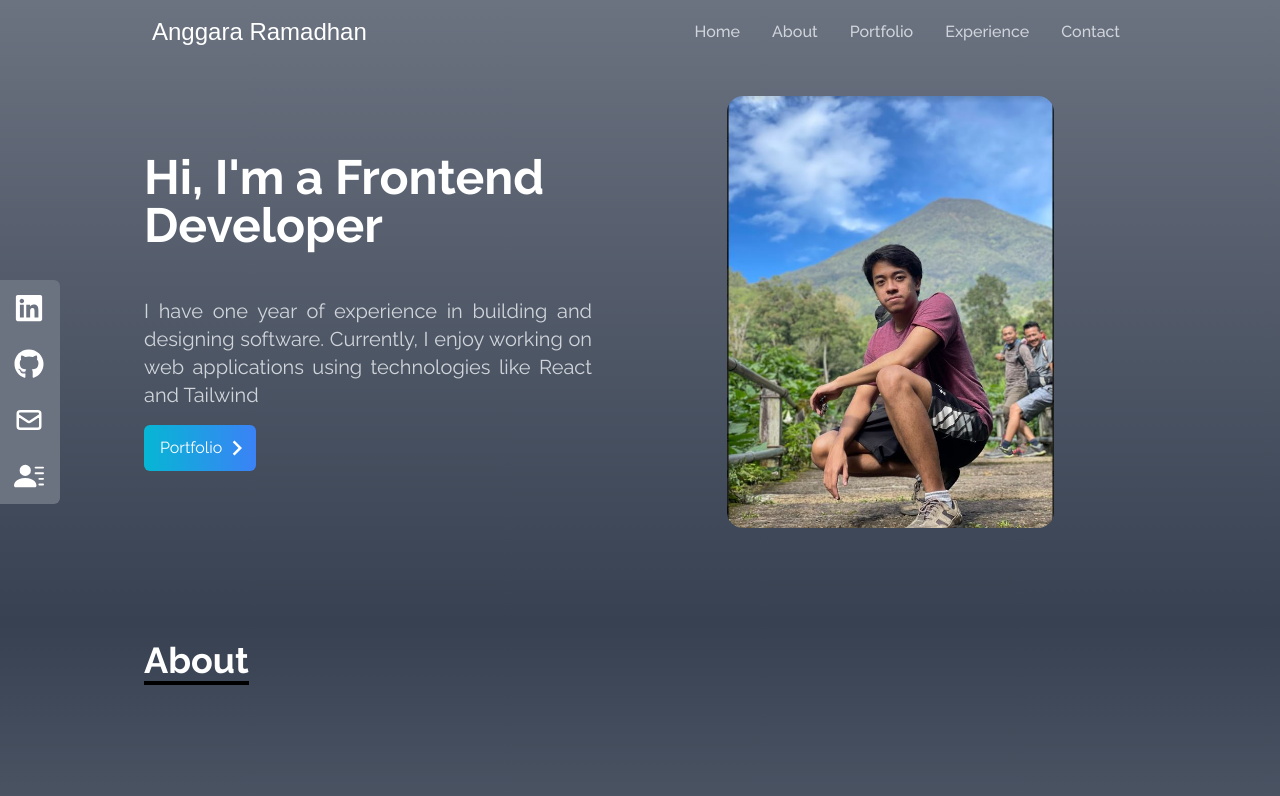
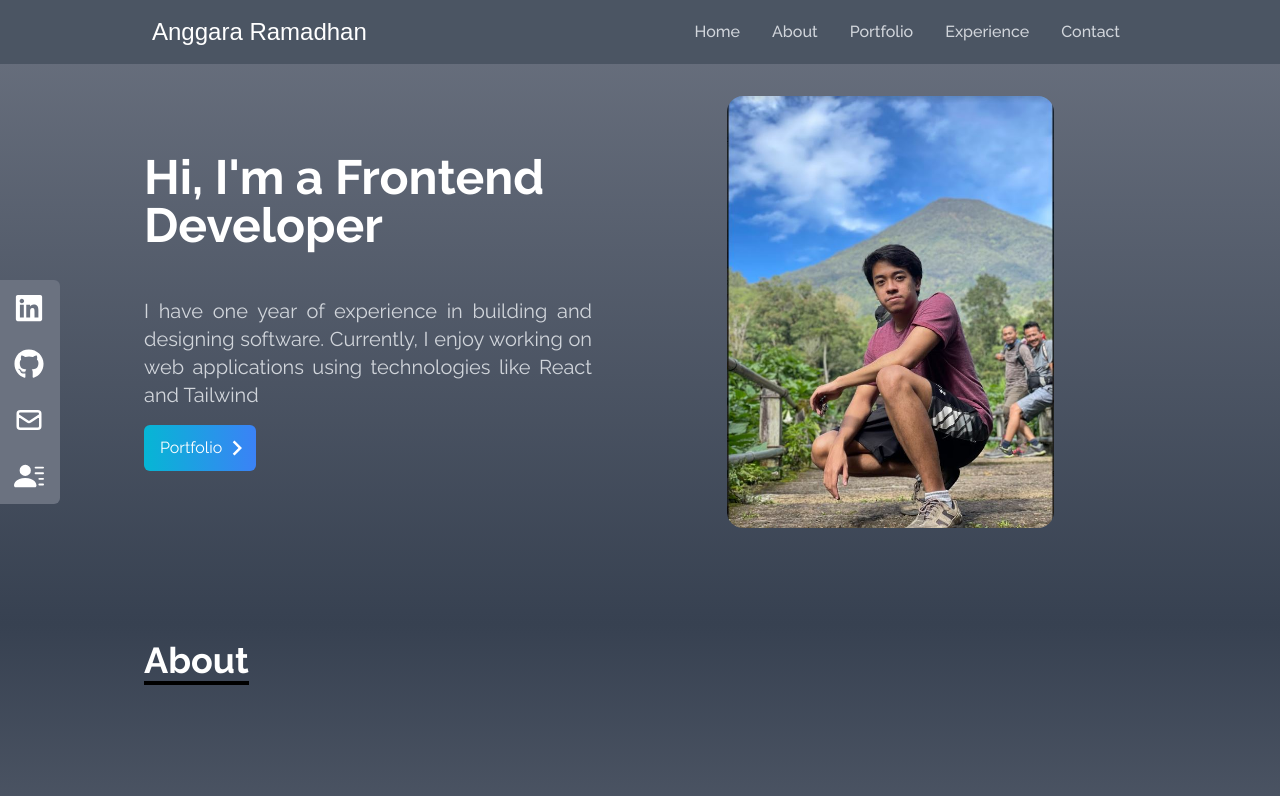
Before and after one commit to reyangga9/portfolio, a React (Create React App) app: page / in a window 1280 px wide. Shown: the top 796 px of the page. Built offline with nearby package versions, Linux system fonts and the light colour scheme.

Commit message:
commit ke 6

```diff
--- a/src/components/Navbar.jsx
+++ b/src/components/Navbar.jsx
@@ -27,7 +27,7 @@ const Navbar = () => {
     },
   ];
   return (
-    <div className=" fixed w-full bg-gray-600   md:bg-transparent ">
+    <div className=" fixed w-full bg-gray-600 ">
       <div
         className=" flex  items-center
       max-w-screen-lg
```
